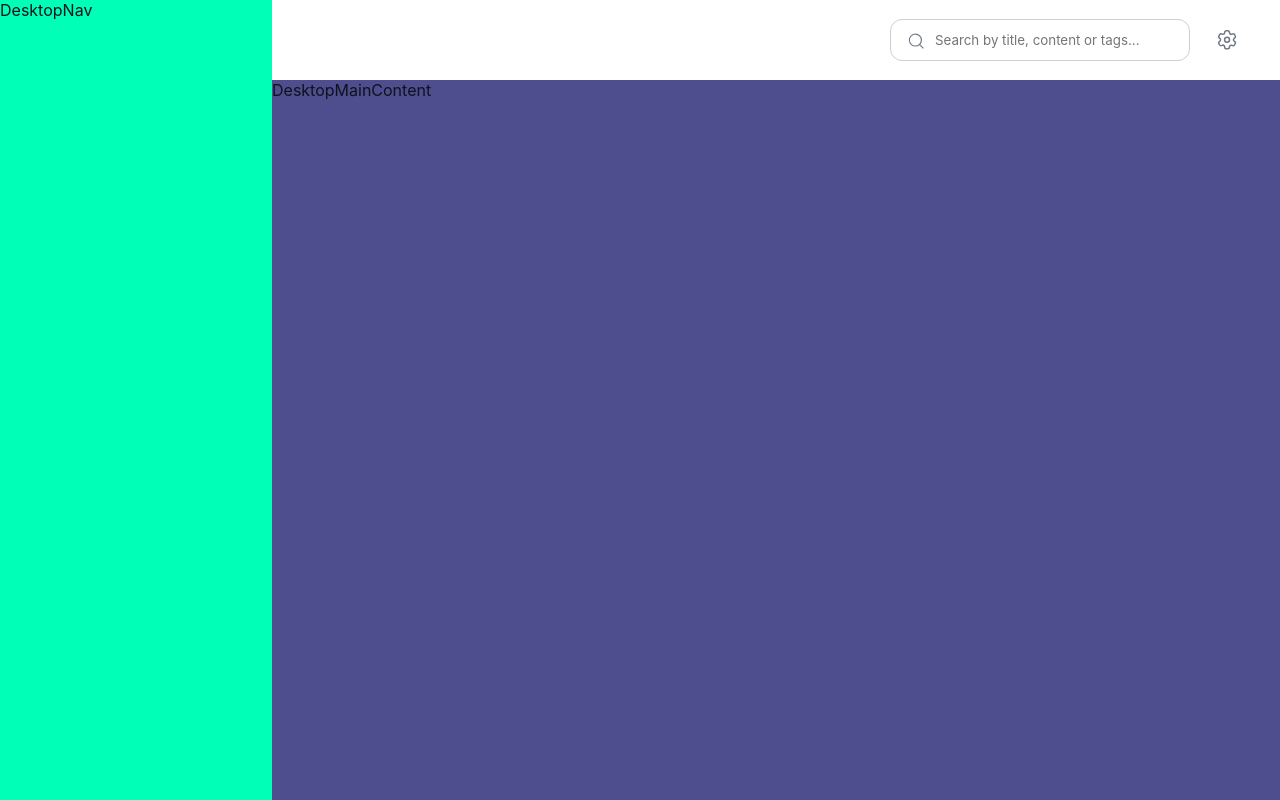
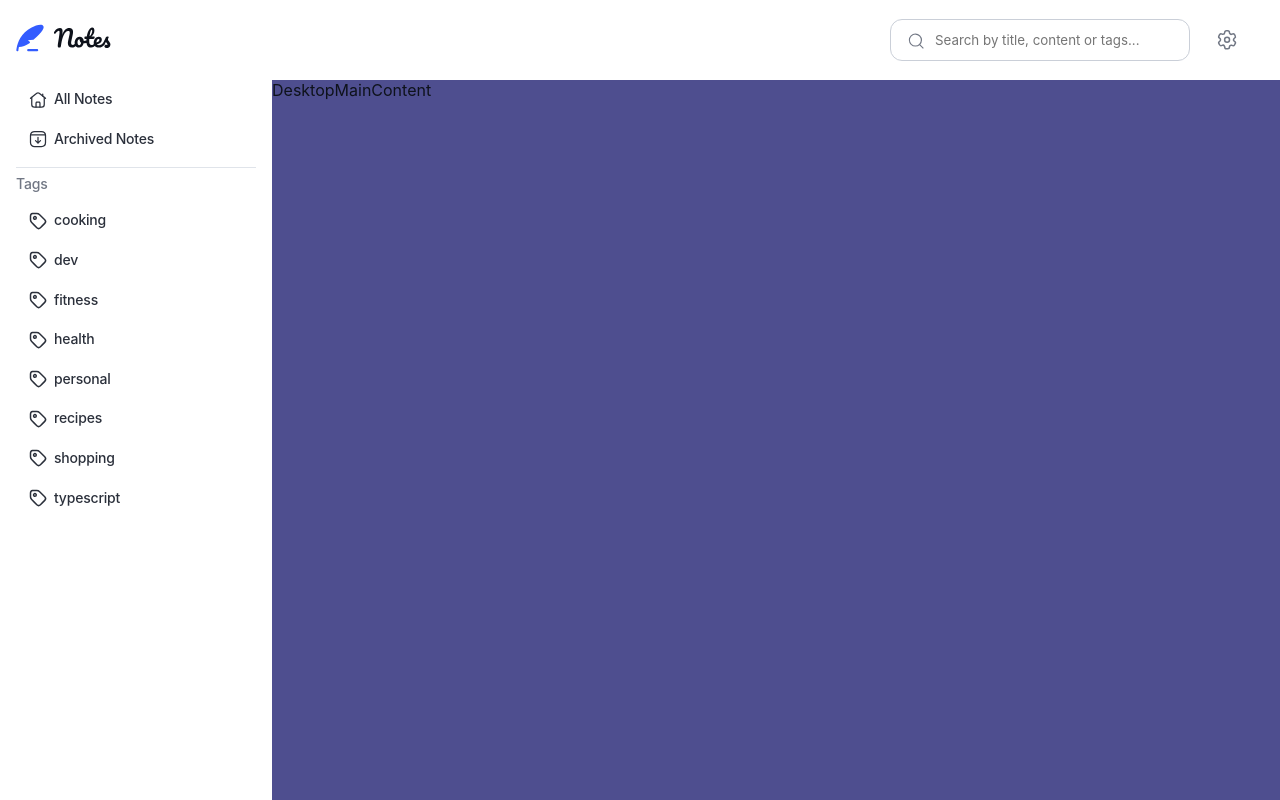
Before and after one commit to RicardoGeada/fm-note-taking-web-app, a React (Vite) app: page / in a window 1280 px wide. Built offline with nearby package versions, Linux system fonts and the light colour scheme; a web font is replaced by a local one.

Commit message:
feat(desktop-nav): add DesktopNav, SidebarItem compoentens

```diff
--- /dev/null
+++ b/src/components/DesktopNav/DesktopNav.module.scss
@@ -0,0 +1,31 @@
+@use "../../fonts.scss";
+
+.sidebar {
+    padding: var(--spacing-150) var(--spacing-200);
+    display: flex;
+    flex-direction: column;
+    gap: var(--spacing-200);
+
+    &__logo {
+        margin: var(--spacing-150) 0;
+        flex-shrink: 0;
+    }
+
+    &__nav {
+        display: flex;
+        flex-direction: column;
+        gap: var(--spacing-100);
+        overflow: hidden;
+        flex: 1;
+    }
+
+    &__text-divider {
+        color: var(--color-neutral-500);
+        @include fonts.apply-text-preset("4");
+    }
+
+    &__tag-list {
+        flex: 1;
+        overflow: auto;
+    }
+}
--- /dev/null
+++ b/src/components/DesktopNav/DesktopNav.tsx
@@ -0,0 +1,33 @@
+import clsx from "clsx";
+import styles from "./DesktopNav.module.scss";
+import LogoIcon from "./../../assets/images/logo.svg?react";
+import HomeIcon from "./../../assets/images/icon-home.svg?react";
+import ArchivedIcon from "./../../assets/images/icon-archive.svg?react";
+import TagIcon from "./../../assets/images/icon-tag.svg?react";
+import SidebarItem from "../SidebarItem/SidebarItem";
+
+export default function DesktopNav({ ...props }) {
+  return (
+    <aside className={clsx(styles["sidebar"], props.className)}>
+      <LogoIcon className={styles["sidebar__logo"]} />
+      <nav className={styles["sidebar__nav"]}>
+        <ul>
+          <SidebarItem to="/all" Icon={HomeIcon} text="All Notes"/>
+          <SidebarItem to="/archived" Icon={ArchivedIcon} text="Archived Notes"/>
+        </ul>
+        <div className="hl-separator"></div>
+        <span className={styles["sidebar__text-divider"]}>Tags</span>
+        <ul className={styles["sidebar__tag-list"]}>
+            <SidebarItem to="/tag/cooking" Icon={TagIcon} text="cooking" />
+            <SidebarItem to="/tag/dev" Icon={TagIcon} text="dev" />
+            <SidebarItem to="/tag/fitness" Icon={TagIcon} text="fitness" />
+            <SidebarItem to="/tag/health" Icon={TagIcon} text="health" />
+            <SidebarItem to="/tag/personal" Icon={TagIcon} text="personal" />
+            <SidebarItem to="/tag/recipes" Icon={TagIcon} text="recipes" />
+            <SidebarItem to="/tag/shopping" Icon={TagIcon} text="shopping" />
+            <SidebarItem to="/tag/typescript" Icon={TagIcon} text="typescript" />
+        </ul>
+      </nav>
+    </aside>
+  );
+}
--- a/src/components/MobileNav/MobileNav.tsx
+++ b/src/components/MobileNav/MobileNav.tsx
@@ -4,8 +4,6 @@ import SearchIcon from "./../../assets/images/icon-search.svg?react";
 import ArchiveIcon from "./../../assets/images/icon-archive.svg?react";
 import TagIcon from "./../../assets/images/icon-tag.svg?react";
 import SettingsIcon from "./../../assets/images/icon-settings.svg?react";
-
-
 import { NavLink } from "react-router-dom";
 import clsx from "clsx";
 import { Fragment } from "react/jsx-runtime";
--- /dev/null
+++ b/src/components/SidebarItem/SidebarItem.module.scss
@@ -0,0 +1,32 @@
+@use "./../../fonts.scss";
+
+li {
+  list-style: none;
+}
+
+.sidebar-item {
+  padding: var(--spacing-125) var(--spacing-150);
+  display: flex;
+  align-items: center;
+  gap: var(--spacing-75);
+  color: var(--color-neutral-700);
+  text-decoration: none;
+  border-radius: var(--spacing-100);
+  @include fonts.apply-text-preset("4");
+
+  svg {
+    width: var(--spacing-250);
+    height: var(--spacing-250);
+  }
+
+  &__text {
+    margin-right: auto;
+  }
+
+  &--active {
+    background-color: var(--color-neutral-100);
+    .sidebar-item__icon {
+      color: var(--color-blue-500);
+    }
+  }
+}
--- /dev/null
+++ b/src/components/SidebarItem/SidebarItem.tsx
@@ -0,0 +1,33 @@
+import clsx from "clsx";
+import { NavLink } from "react-router-dom";
+import ChevronRightIcon from "./../../assets/images/icon-chevron-right.svg?react";
+import styles from "./SidebarItem.module.scss";
+
+type SidebarItemProps = {
+  Icon: React.ComponentType<React.SVGProps<SVGSVGElement>>;
+  text: string;
+  to: string;
+};
+
+export default function SidebarItem({ Icon, text, to }: SidebarItemProps) {
+  return (
+    <li>
+      <NavLink
+        to={to}
+        className={({ isActive }) =>
+          isActive
+            ? clsx(styles["sidebar-item"], styles["sidebar-item--active"])
+            : styles["sidebar-item"]
+        }
+      >
+        {({ isActive }) => (
+          <>
+            <Icon className={styles["sidebar-item__icon"]} />
+            <span className={styles["sidebar-item__text"]}>{text}</span>
+            {isActive && <ChevronRightIcon />}
+          </>
+        )}
+      </NavLink>
+    </li>
+  );
+}
--- a/src/index.scss
+++ b/src/index.scss
@@ -31,6 +31,7 @@
   --spacing-50: 0.25rem;    /* 4px */
   --spacing-75: 0.375rem;   /* 6px */
   --spacing-100: 0.5rem;    /* 8px */
+  --spacing-125: 0.6125rem;   /* 10px */
   --spacing-150: 0.75rem;   /* 12px */
   --spacing-200: 1rem;      /* 16px */
   --spacing-250: 1.25rem;   /* 20px */
--- a/src/layouts/Desktop/DesktopLayout.module.scss
+++ b/src/layouts/Desktop/DesktopLayout.module.scss
@@ -23,7 +23,6 @@
   &__nav {
     grid-area: nav;
     width: 272px;
-    background-color: rgb(0, 255, 183);
   }
 }
 
--- a/src/layouts/Desktop/DesktopLayout.tsx
+++ b/src/layouts/Desktop/DesktopLayout.tsx
@@ -1,3 +1,4 @@
+import DesktopNav from "../../components/DesktopNav/DesktopNav";
 import DesktopPageHeader from "../../components/DesktopPageHeader/DesktopPageHeader";
 import styles from "./DesktopLayout.module.scss";
 
@@ -6,7 +7,7 @@ export default function DesktopLayout() {
     <div className={styles["layout"]}>
       <DesktopPageHeader className={styles["layout__header"]} />
       <main className={styles["layout__main"]}>DesktopMainContent</main>
-      <nav className={styles["layout__nav"]}>DesktopNav</nav>
+      <DesktopNav className={styles["layout__nav"]} />
     </div>
   );
 }
```
